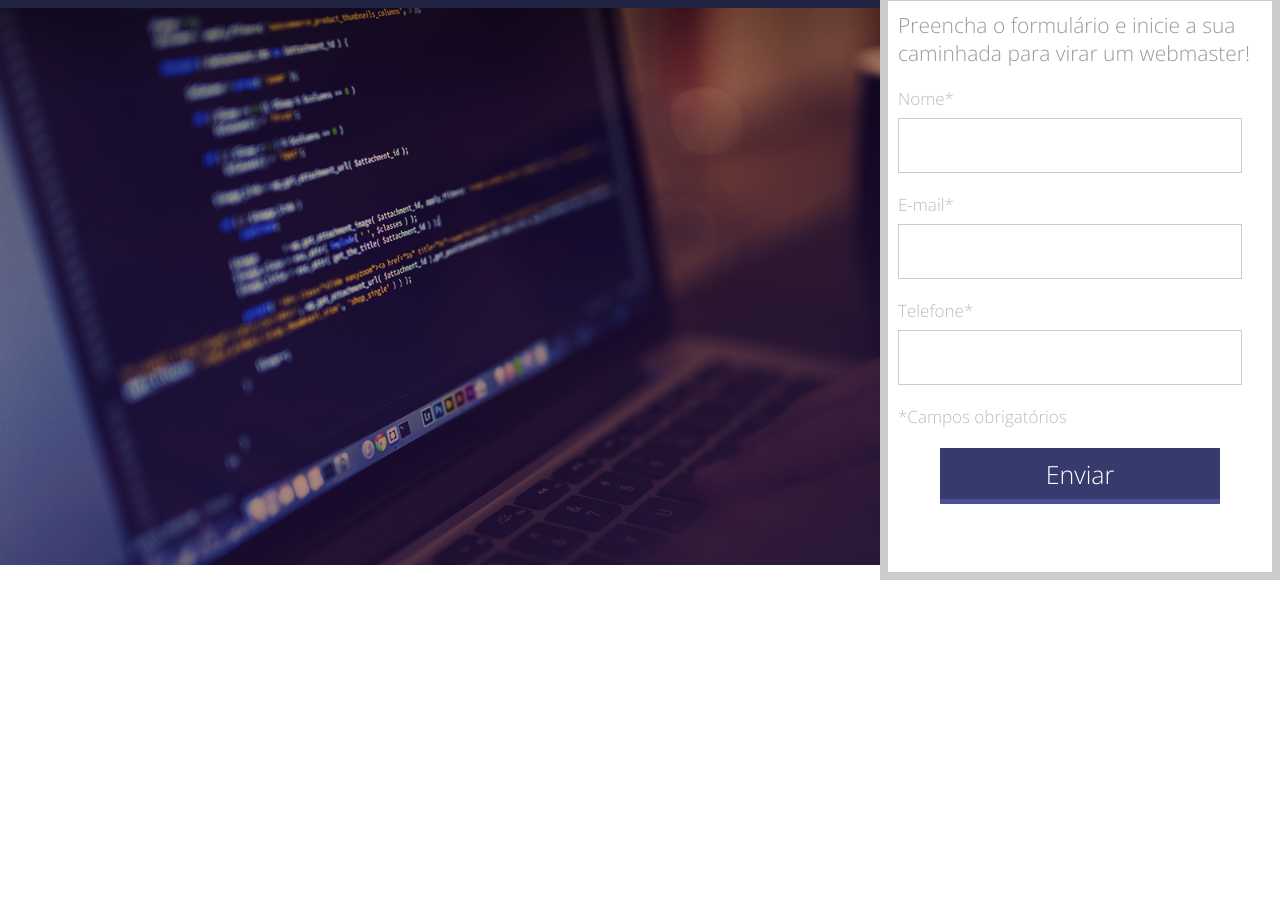
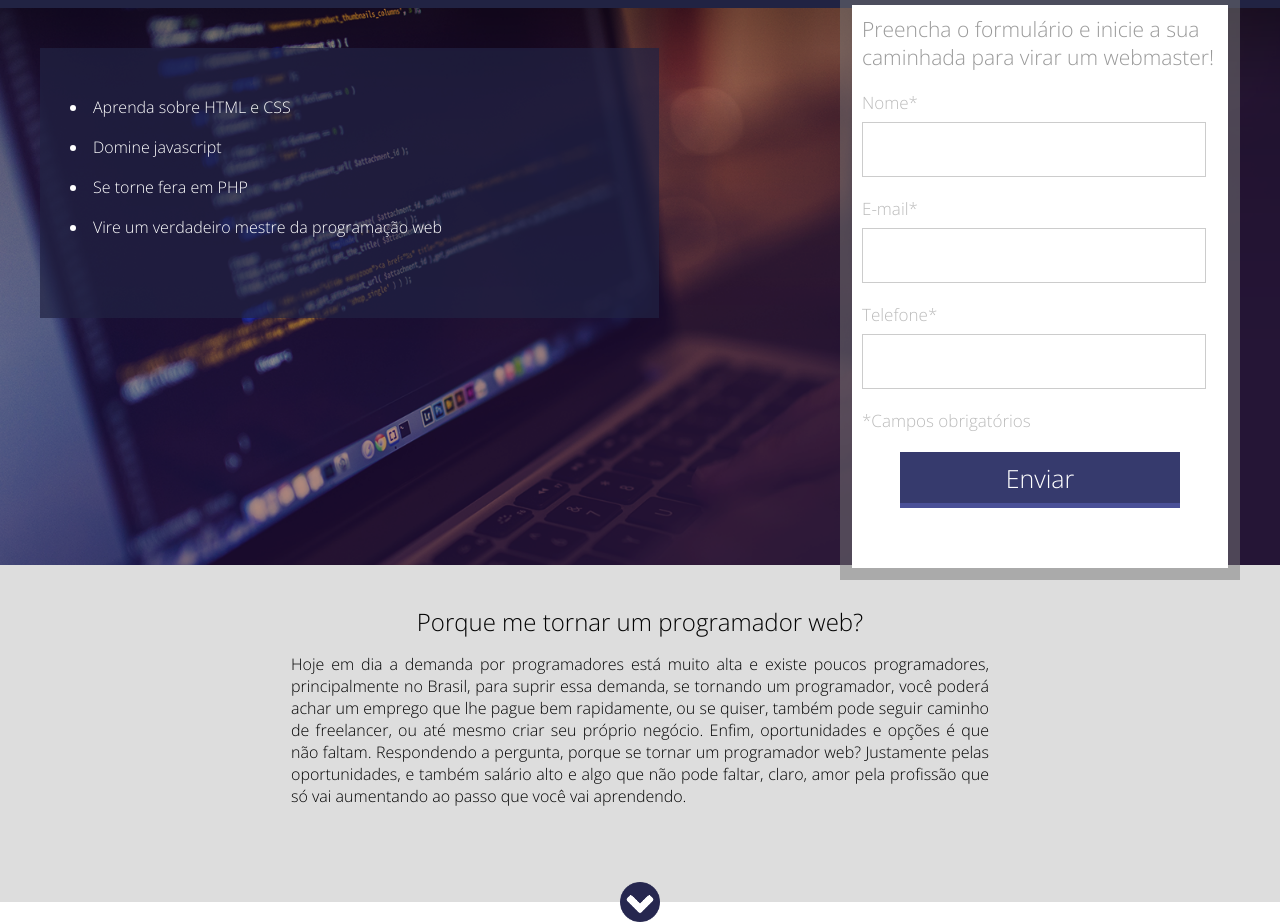
Before and after one commit to raissajuliana/_project01, a plain HTML site: page index.html in a window 1280 px wide. Shown: the part 52-974 px from the top of the page. Before the commit the page ends 800 px from the top, so only its background shows below. Drawn offline with Linux system fonts and the light colour scheme.

Commit message:
adding new sections

```diff
--- a/css/style.css
+++ b/css/style.css
@@ -18,7 +18,7 @@ html, body
 
 .center
 {
-    width: 1280px;
+    width: 1200px;
     margin: 0 auto;
 }
 
@@ -58,8 +58,12 @@ html, body
     float: right;
     position: relative;
     top: -15px;
-    border: 8px solid #ccc;
+    /* border: 8px solid rgba(120, 120, 120, 0.7); */
+    border-width: 12px;
+    border-color: rgba(120, 120, 120, 0.5);
+    border-style: solid;
     background-color: white;
+    background-clip: padding-box;
 }
 
 .form h2
@@ -124,3 +128,57 @@ html, body
 {
     background-color: #323665;
 }
+
+.container-list
+{
+    padding: 30px;
+    margin-top: 40px;
+    float: left;
+    width: 619px;
+    height: 270px;
+    background-color: rgba(33, 35, 67, 0.7);
+}
+
+.container-list ul
+{
+    list-style-position: inside;
+}
+
+.container-list ul li
+{
+    margin-top: 18px;
+    color: white;
+}
+
+.container-2
+{
+    padding:40px 0;
+    background-color: #DDDDDD;
+    text-align: center;
+}
+
+.container-2 h2
+{
+    font-weight: normal;
+}
+
+.container-2 p
+{
+    width: 698px;
+    margin: 15px 0;
+    display: inline-block;
+    text-align: justify;
+}
+
+.arrow
+{
+    position: relative;
+    top: 60px;
+    left: 50%;
+    margin-left: -20px;
+    width: 40px;
+    height: 40px;
+    background-image: url(../images/arrow.png);
+    background-size: 100% 100%;
+
+}
--- a/index.html
+++ b/index.html
@@ -20,6 +20,15 @@
         <div class="container-banner">
 
             <div class="center">
+
+                <div class="container-list" >
+                    <ul>
+                        <li>Aprenda sobre HTML e CSS</li>
+                        <li>Domine javascript</li>
+                        <li>Se torne fera em PHP</li>
+                        <li>Vire um verdadeiro mestre da programação web</li>
+                    </ul>
+                </div><!--container-list-->
 
                 <div class="form">
 
@@ -59,5 +68,30 @@
 
         </div><!--container-banner-->
 
+        <div class="container-2">
+
+            <div class="center">
+
+                <h2>Porque me tornar um programador web?</h2>
+                <p>Hoje em dia a demanda por programadores está muito alta
+                    e existe poucos programadores, principalmente no Brasil,
+                    para suprir essa demanda, se tornando um programador, você
+                    poderá achar um emprego que lhe pague bem rapidamente, ou
+                    se quiser, também pode seguir caminho de freelancer, ou até
+                    mesmo criar seu próprio negócio. Enfim, oportunidades e opções
+                    é que não faltam. Respondendo a pergunta, porque se tornar um
+                    programador web? Justamente pelas oportunidades, e também salário
+                    alto e algo que não pode faltar, claro, amor pela profissão
+                    que só vai aumentando ao passo que você vai aprendendo.
+                </p>
+
+            </div><!--center-->
+
+            <div class="arrow">
+
+            </div>
+
+        </div><!--container-2-->
+
     </body>
 </html>
```
